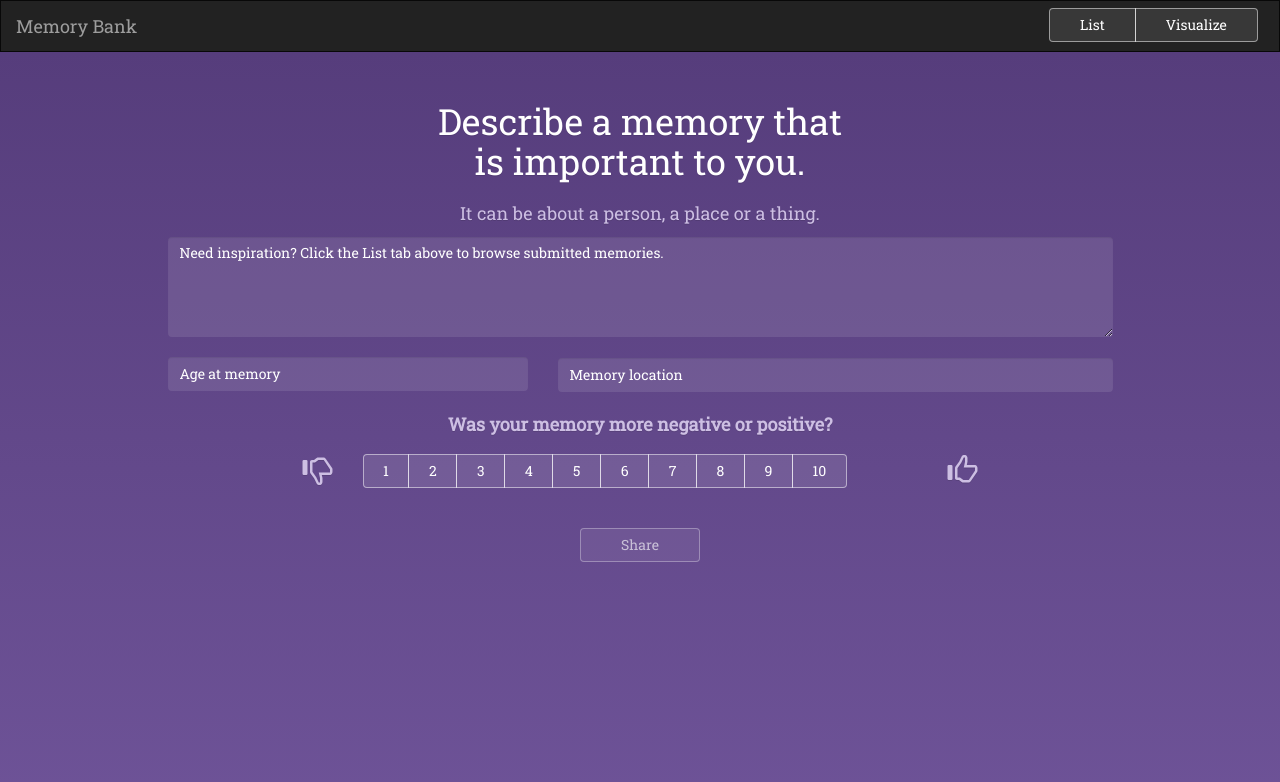
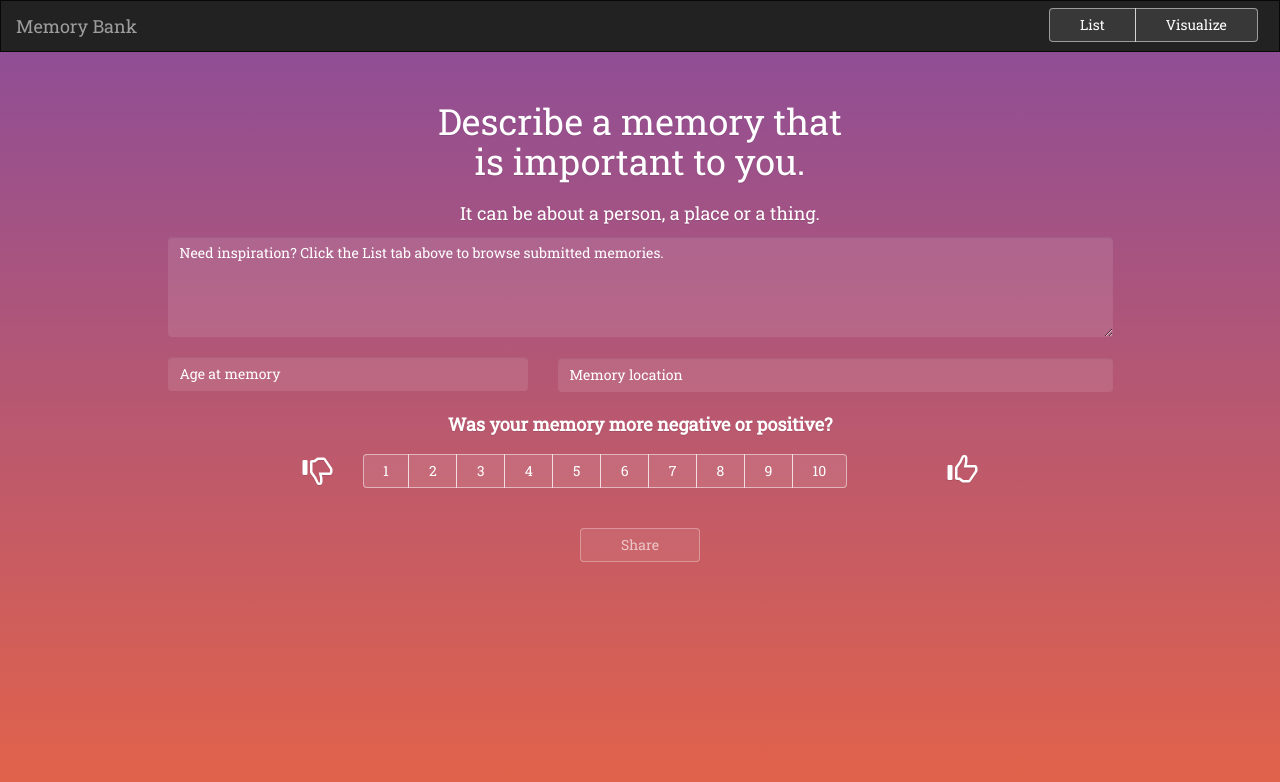
Before and after one commit to daniellecarrick/memories, a website: page public/index.html in a window 1280 px wide. Both pictures are taken after a click on the element "Memory Bank". Drawn offline with nearby package versions, Linux system fonts and the light colour scheme; some packages are replaced by stand-ins of ours; no server answers; a script that the page names is missing.

Commit message:
used a gradient background on landing page

```diff
--- a/public/style.css
+++ b/public/style.css
@@ -49,15 +49,15 @@ body, html {
   height: 100%;
   position: relative;
   padding: 30px 0;
-  color: #cdbfe3;
+  color: white;
   text-align: center;
   text-shadow: 0 1px 0 rgba(0,0,0,.1);
 /*  background-color: #6f5499;*/
-  background-image: -webkit-gradient(linear,left top,left bottom,from(#563d7c),to(#6f5499));
-  background-image: -webkit-linear-gradient(top,#563d7c 0,#6f5499 100%);
-  background-image: -o-linear-gradient(top,#563d7c 0,#6f5499 100%);
-  background-image: linear-gradient(to bottom,#563d7c 0,#6f5499 100%);
-  filter: progid:DXImageTransform.Microsoft.gradient(startColorstr='#563d7c', endColorstr='#6F5499', GradientType=0);
+  background-image: -webkit-gradient(linear,left top,left bottom,from(#904e95),to(#e96443));
+  background-image: -webkit-linear-gradient(top,#904e95 0,#e96443 100%);
+  background-image: -o-linear-gradient(top,#904e95 0,#e96443 100%);
+  background-image: linear-gradient(to bottom,#904e95 0,#e96443 100%);
+  filter: progid:DXImageTransform.Microsoft.gradient(startColorstr='#904e95', endColorstr='#e96443', GradientType=0);
   background-repeat: repeat-x;
 }
 
```
